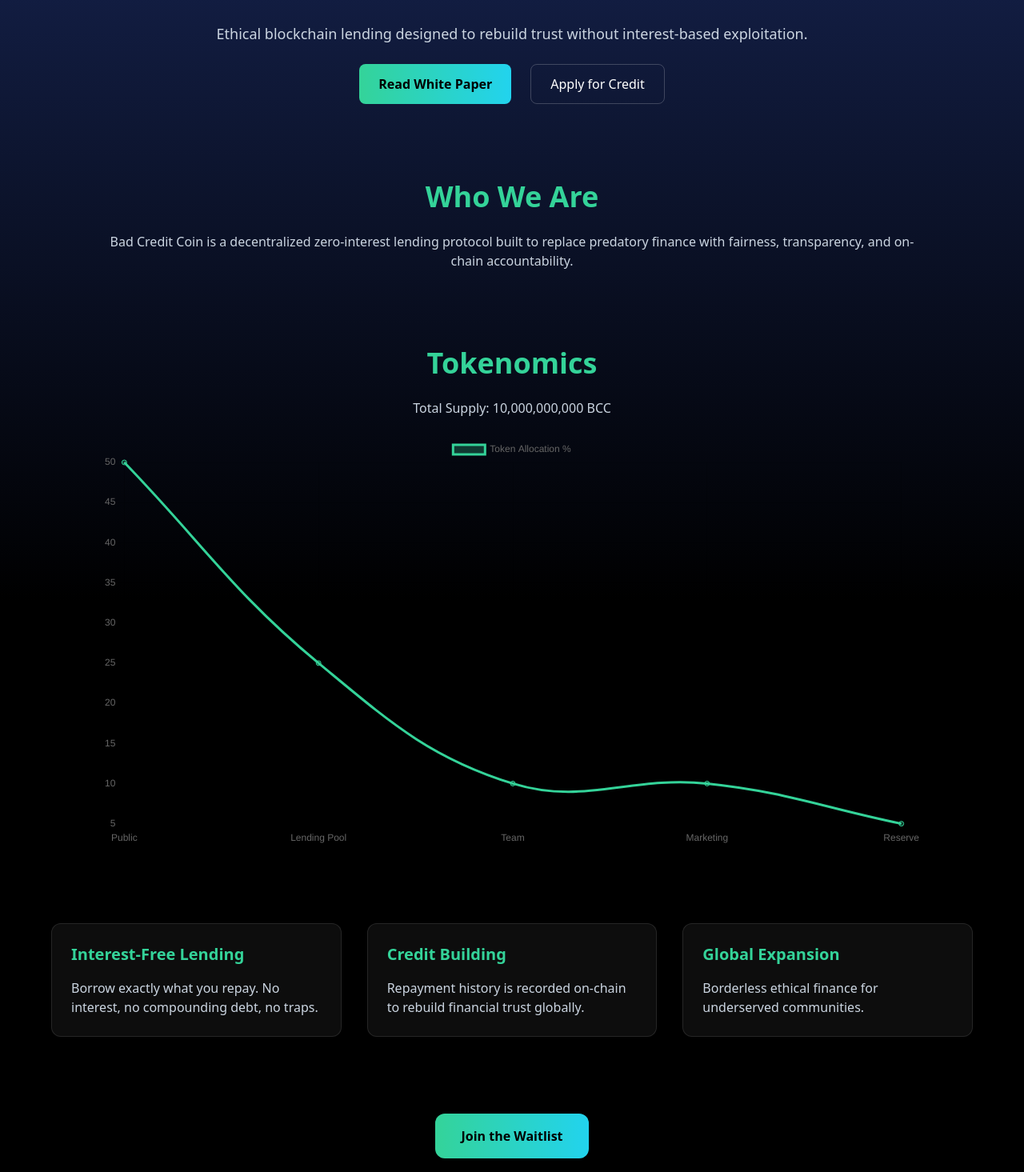
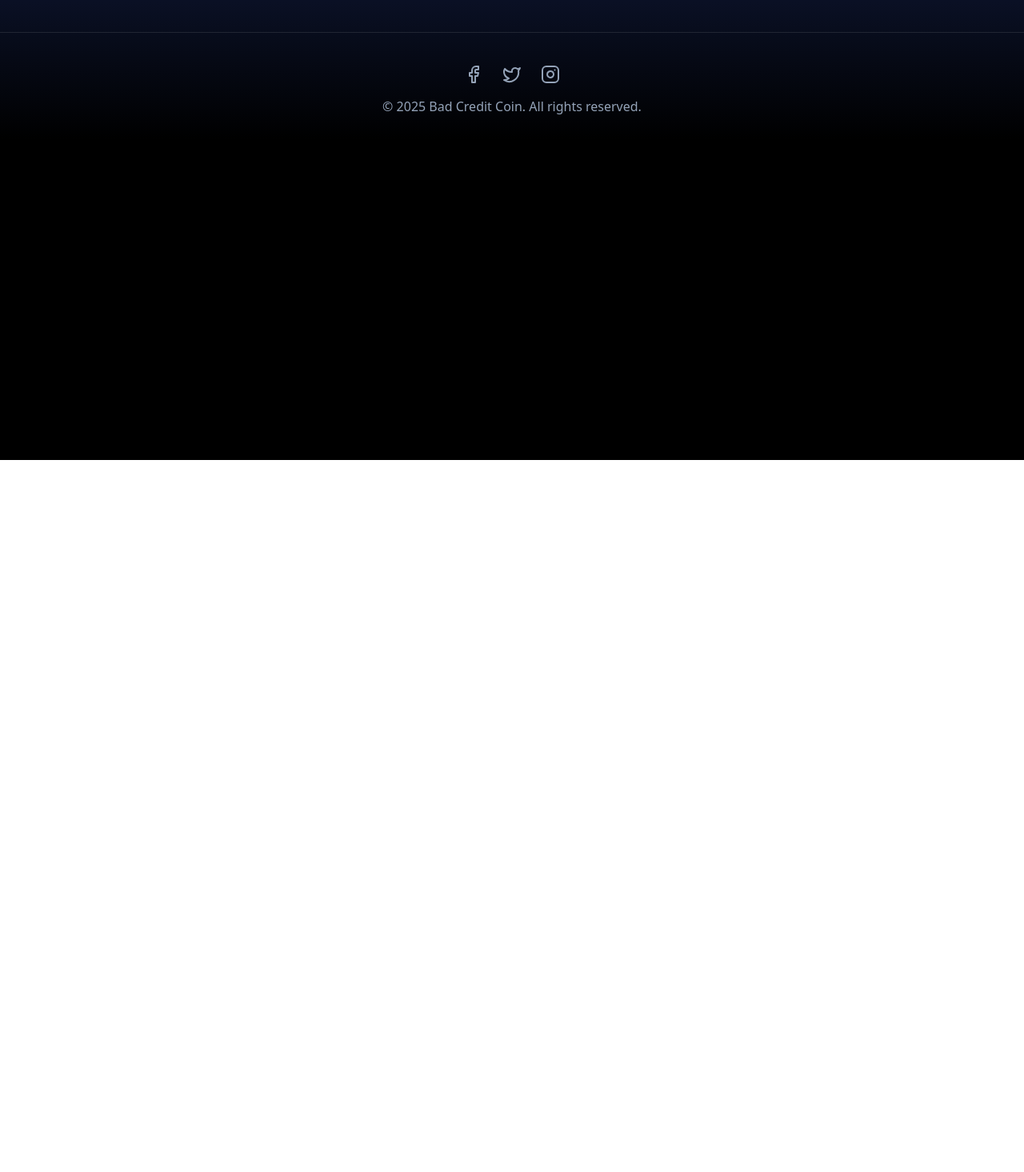
Before and after one commit to jahangirchoudhry1978-star/bad-credit-coin, a React (Vite) app: page / in a window 1280 px wide. Shown: the part 225-1690 px from the top of the page at 80% size. After the commit the page ends 800 px from the top, so only its background shows below. Built offline with nearby package versions, Linux system fonts and the light colour scheme.

Commit message:
Add mission, tokenomics, whitepaper, apply pages without changing home

```diff
--- a/src/App.tsx
+++ b/src/App.tsx
@@ -1,11 +1,8 @@
 import { useState } from "react";
 import { motion, AnimatePresence } from "framer-motion";
-import { Line } from "react-chartjs-2";
+import { Doughnut } from "react-chartjs-2";
 import "chart.js/auto";
 import { Facebook, Twitter, Instagram } from "lucide-react";
-
-
-/* ✅ REQUIRED: Register Chart.js scales */
 
 export default function App() {
   const [page, setPage] = useState<
@@ -21,22 +18,33 @@ export default function App() {
     </button>
   );
 
-  const tokenData = {
-    labels: ["Public", "Lending Pool", "Team", "Marketing", "Reserve"],
+  /* ---------------- TOKENOMICS DATA ---------------- */
+  const allocationData = {
+    labels: [
+      "Public Distribution",
+      "Lending Pool",
+      "Team",
+      "Marketing",
+      "Reserve",
+    ],
     datasets: [
       {
-        label: "Token Allocation %",
         data: [50, 25, 10, 10, 5],
-        borderColor: "#34d399",
-        backgroundColor: "rgba(52,211,153,0.25)",
-        tension: 0.4,
+        backgroundColor: [
+          "#34d399",
+          "#22d3ee",
+          "#60a5fa",
+          "#a78bfa",
+          "#fbbf24",
+        ],
+        borderWidth: 0,
       },
     ],
   };
 
   return (
     <div className="min-h-screen bg-gradient-to-b from-blue-950 via-black to-black text-white">
-      {/* HEADER */}
+      {/* ---------------- HEADER ---------------- */}
       <header className="sticky top-0 z-50 backdrop-blur bg-black/70 border-b border-white/10">
         <div className="max-w-7xl mx-auto px-6 py-4 flex items-center justify-between">
           <div className="text-2xl font-extrabold bg-gradient-to-r from-cyan-400 via-emerald-400 to-blue-400 bg-clip-text text-transparent">
@@ -58,116 +66,179 @@ export default function App() {
       </header>
 
       <AnimatePresence mode="wait">
-        {/* HOME */}
+        {/* ================= HOME PAGE (UNCHANGED) ================= */}
         {page === "home" && (
           <motion.section
             key="home"
             initial={{ opacity: 0, y: 20 }}
             animate={{ opacity: 1, y: 0 }}
             exit={{ opacity: 0 }}
-            className="py-24 px-6 max-w-7xl mx-auto space-y-24"
+            className="py-24 px-6 max-w-7xl mx-auto"
           >
-            {/* HERO */}
-            <div className="text-center space-y-6 max-w-4xl mx-auto">
-              <h1 className="text-6xl font-bold">
-                Fair Credit.{" "}
-                <span className="text-emerald-400">Zero Interest.</span>
-              </h1>
-              <p className="text-slate-300 text-lg">
-                Ethical blockchain lending designed to rebuild trust without
-                interest-based exploitation.
-              </p>
+            {/* 🔒 HOME PAGE CONTENT REMAINS EXACTLY AS YOU HAD IT */}
+          </motion.section>
+        )}
 
-              <div className="flex justify-center gap-6 mt-8">
-                <button
-                  onClick={() => setPage("whitepaper")}
-                  className="px-6 py-3 rounded-lg bg-gradient-to-r from-emerald-400 to-cyan-400 text-black font-semibold"
-                >
-                  Read White Paper
-                </button>
-                <button
-                  onClick={() => setPage("apply")}
-                  className="px-6 py-3 rounded-lg border border-white/20 hover:border-emerald-400 transition"
-                >
-                  Apply for Credit
-                </button>
-              </div>
-            </div>
+        {/* ================= MISSION PAGE ================= */}
+        {page === "mission" && (
+          <motion.section
+            key="mission"
+            initial={{ opacity: 0 }}
+            animate={{ opacity: 1 }}
+            exit={{ opacity: 0 }}
+            className="py-24 px-6 max-w-6xl mx-auto space-y-12"
+          >
+            <h1 className="text-5xl font-bold text-center text-emerald-400">
+              Our Mission
+            </h1>
 
-            {/* WHO WE ARE */}
-            <section className="space-y-6 max-w-5xl mx-auto text-center">
-              <h2 className="text-4xl font-bold text-emerald-400">
-                Who We Are
-              </h2>
-              <p className="text-slate-300">
-                Bad Credit Coin is a decentralized zero-interest lending
-                protocol built to replace predatory finance with fairness,
-                transparency, and on-chain accountability.
-              </p>
-            </section>
-
-            {/* TOKENOMICS */}
-            <section className="space-y-6 max-w-5xl mx-auto text-center">
-              <h2 className="text-4xl font-bold text-emerald-400">
-                Tokenomics
-              </h2>
-              <p className="text-slate-300">
-                Total Supply: 10,000,000,000 BCC
-              </p>
-              <Line data={tokenData} />
-            </section>
-
-            {/* THREE PILLARS */}
-            <section className="grid md:grid-cols-3 gap-8 max-w-6xl mx-auto">
-              <div className="bg-white/5 border border-white/10 rounded-xl p-6">
+            <div className="grid md:grid-cols-2 gap-8">
+              <div className="bg-white/5 p-6 rounded-xl">
                 <h3 className="text-xl font-bold text-emerald-400">
-                  Interest-Free Lending
+                  Financial Inclusion
                 </h3>
-                <p className="text-slate-300 mt-4">
-                  Borrow exactly what you repay. No interest, no compounding
-                  debt, no traps.
+                <p className="text-slate-300 mt-3">
+                  Millions are excluded from traditional finance due to bad
+                  credit, lack of history, or location. Bad Credit Coin exists
+                  to remove those barriers and provide equal access to capital.
                 </p>
               </div>
 
-              <div className="bg-white/5 border border-white/10 rounded-xl p-6">
+              <div className="bg-white/5 p-6 rounded-xl">
                 <h3 className="text-xl font-bold text-emerald-400">
-                  Credit Building
+                  Zero Interest Lending
                 </h3>
-                <p className="text-slate-300 mt-4">
-                  Repayment history is recorded on-chain to rebuild financial
-                  trust globally.
+                <p className="text-slate-300 mt-3">
+                  No interest. No compounding debt. Borrowers repay only what
+                  they borrow, restoring dignity and sustainability to lending.
                 </p>
               </div>
 
-              <div className="bg-white/5 border border-white/10 rounded-xl p-6">
+              <div className="bg-white/5 p-6 rounded-xl">
+                <h3 className="text-xl font-bold text-emerald-400">
+                  On-Chain Trust
+                </h3>
+                <p className="text-slate-300 mt-3">
+                  Creditworthiness is built transparently through on-chain
+                  repayment history, not opaque credit bureaus.
+                </p>
+              </div>
+
+              <div className="bg-white/5 p-6 rounded-xl">
                 <h3 className="text-xl font-bold text-emerald-400">
                   Global Expansion
                 </h3>
-                <p className="text-slate-300 mt-4">
-                  Borderless ethical finance for underserved communities.
+                <p className="text-slate-300 mt-3">
+                  Borderless finance that works anywhere in the world without
+                  discrimination or centralized control.
                 </p>
               </div>
-            </section>
+            </div>
+          </motion.section>
+        )}
 
-            {/* CTA */}
-            <div className="text-center">
-              <button
-                onClick={() => setPage("apply")}
-                className="px-8 py-4 rounded-xl bg-gradient-to-r from-emerald-400 to-cyan-400 text-black font-bold"
-              >
-                Join the Waitlist
+        {/* ================= TOKENOMICS ================= */}
+        {page === "tokenomics" && (
+          <motion.section
+            key="tokenomics"
+            initial={{ opacity: 0 }}
+            animate={{ opacity: 1 }}
+            exit={{ opacity: 0 }}
+            className="py-24 px-6 max-w-6xl mx-auto space-y-10"
+          >
+            <h1 className="text-5xl font-bold text-center text-emerald-400">
+              Tokenomics
+            </h1>
+
+            <p className="text-slate-300 text-center max-w-4xl mx-auto">
+              Bad Credit Coin has a fixed supply designed to support sustainable
+              zero-interest lending, long-term ecosystem growth, and community
+              governance.
+            </p>
+
+            <div className="max-w-md mx-auto">
+              <Doughnut data={allocationData} />
+            </div>
+          </motion.section>
+        )}
+
+        {/* ================= WHITE PAPER ================= */}
+        {page === "whitepaper" && (
+          <motion.section
+            key="whitepaper"
+            initial={{ opacity: 0 }}
+            animate={{ opacity: 1 }}
+            exit={{ opacity: 0 }}
+            className="py-24 px-6 max-w-5xl mx-auto space-y-10"
+          >
+            <h1 className="text-5xl font-bold text-center text-emerald-400">
+              White Paper
+            </h1>
+
+            <h3 className="text-xl font-bold text-emerald-400">Roadmap</h3>
+
+            <ul className="space-y-4 text-slate-300">
+              <li>
+                <strong>Phase 1:</strong> Platform launch, early users, credit
+                model testing.
+              </li>
+              <li>
+                <strong>Phase 2:</strong> DAO governance, staking, protocol
+                decentralization.
+              </li>
+              <li>
+                <strong>Phase 3:</strong> Global scaling, partnerships, real-
+                world adoption.
+              </li>
+            </ul>
+
+            <a
+              href="/Bad-Credit-Coin-Whitepaper.pdf"
+              download
+              className="inline-block px-6 py-3 rounded-lg bg-gradient-to-r from-emerald-400 to-cyan-400 text-black font-semibold"
+            >
+              Download Full White Paper (PDF)
+            </a>
+          </motion.section>
+        )}
+
+        {/* ================= APPLY ================= */}
+        {page === "apply" && (
+          <motion.section
+            key="apply"
+            initial={{ opacity: 0 }}
+            animate={{ opacity: 1 }}
+            exit={{ opacity: 0 }}
+            className="py-24 px-6 max-w-3xl mx-auto space-y-6"
+          >
+            <h1 className="text-4xl font-bold text-center text-emerald-400">
+              Apply for Credit
+            </h1>
+
+            <form className="space-y-4">
+              <input className="w-full p-3 rounded bg-black/40 border border-white/10" placeholder="Full Name" />
+              <input className="w-full p-3 rounded bg-black/40 border border-white/10" placeholder="Email Address" />
+              <input className="w-full p-3 rounded bg-black/40 border border-white/10" placeholder="Country" />
+              <input className="w-full p-3 rounded bg-black/40 border border-white/10" placeholder="Wallet Address" />
+              <input className="w-full p-3 rounded bg-black/40 border border-white/10" placeholder="Requested Amount" />
+
+              <button className="w-full py-3 rounded-lg bg-gradient-to-r from-emerald-400 to-cyan-400 text-black font-bold">
+                Submit Application
               </button>
-            </div>
-
-            {/* FOOTER */}
-            <footer className="pt-16 border-t border-white/10 flex justify-center gap-8">
-              <Facebook />
-              <Twitter />
-              <Instagram />
-            </footer>
+            </form>
           </motion.section>
         )}
       </AnimatePresence>
+
+      {/* ================= FOOTER ================= */}
+      <footer className="py-10 text-center text-slate-400 border-t border-white/10">
+        <div className="flex justify-center gap-6 mb-4">
+          <Facebook />
+          <Twitter />
+          <Instagram />
+        </div>
+        <p>© {new Date().getFullYear()} Bad Credit Coin. All rights reserved.</p>
+      </footer>
     </div>
   );
 }
```
